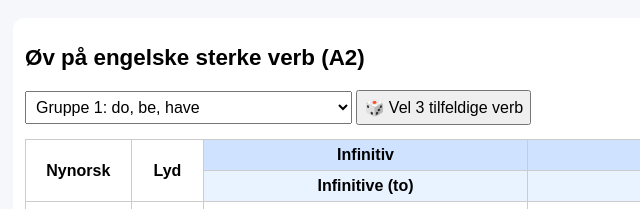
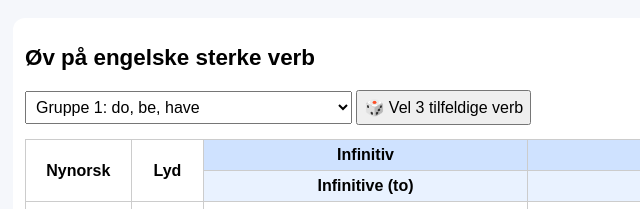
Before and after one commit to nDreash/verbs, a plain HTML site: page index.html in a window 1280 px wide. Shown: the top 209 px of the page, 5-645 px from the left. Drawn offline with Linux system fonts and the light colour scheme.

Commit message:
Update index.html

```diff
--- a/index.html
+++ b/index.html
@@ -19,7 +19,7 @@ th.en { background:#e9f2ff; }
 </head>
 <body>
 <div class="card">
-<h1>Øv på engelske sterke verb (A2)</h1>
+<h1>Øv på engelske sterke verb</h1>
 <select id="groupSelect"></select>
 <button onclick="loadRandom()">🎲 Vel 3 tilfeldige verb</button>
 <div id="exercise"></div>
```
